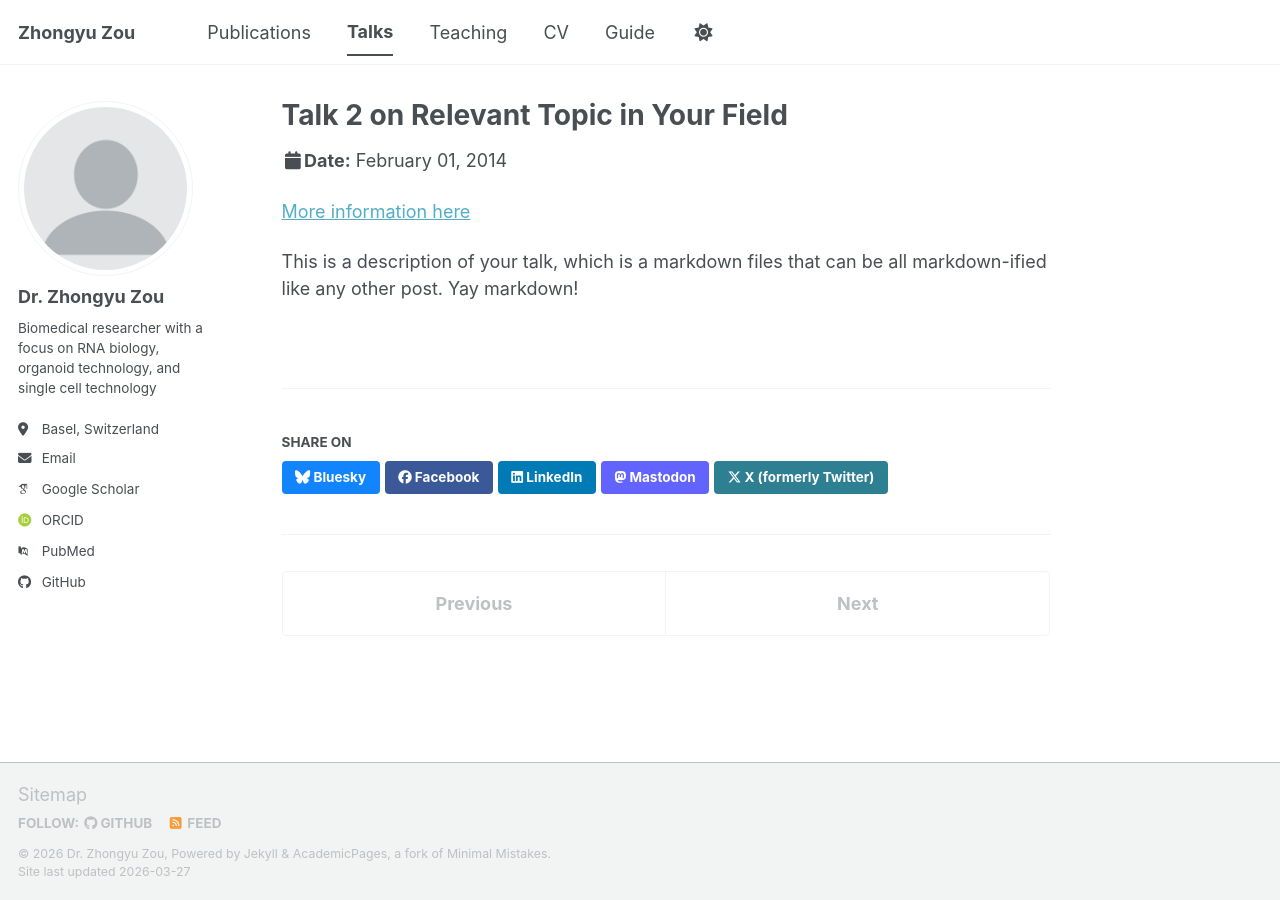
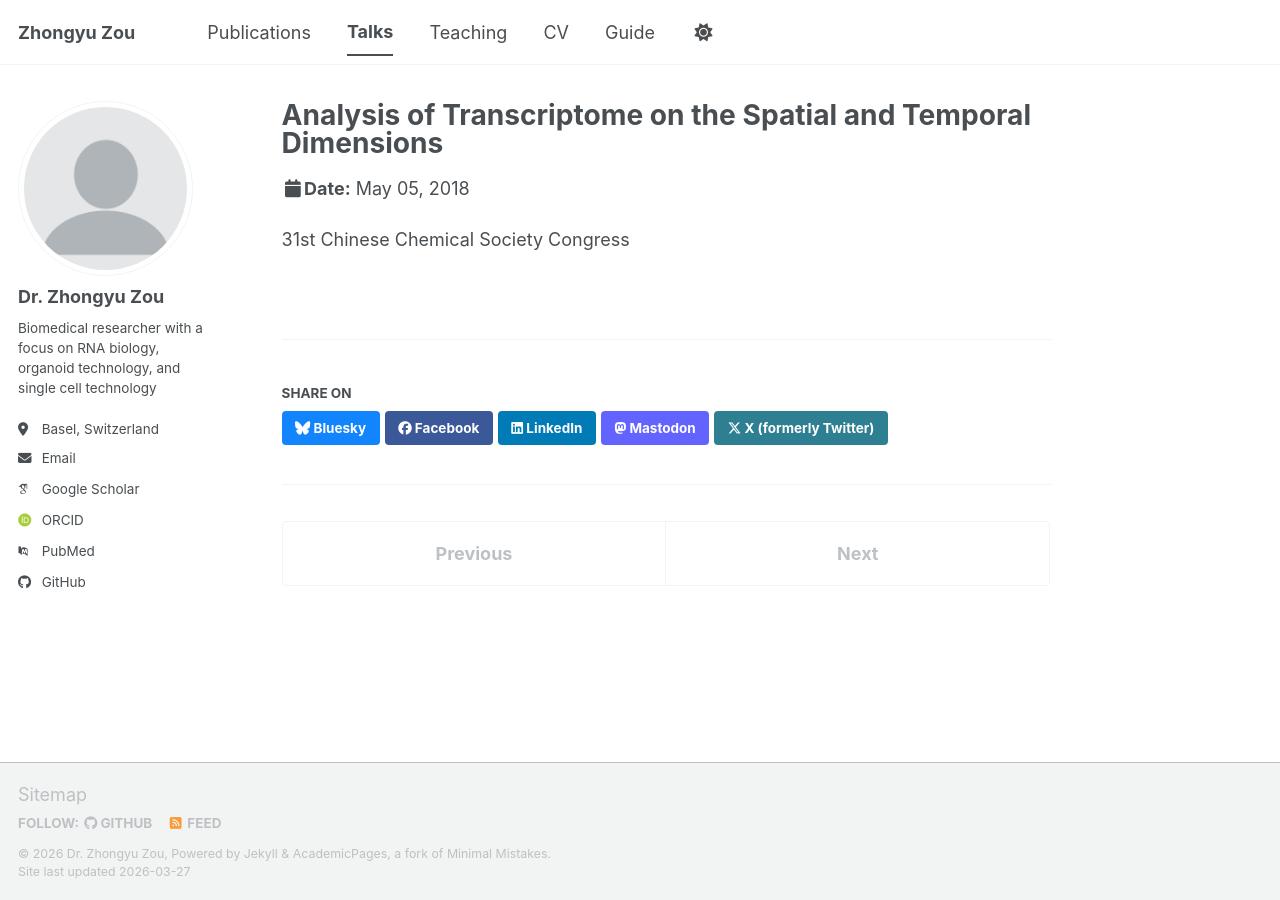
Before and after one commit to zhongyu-zou/zhongyu-zou.github.io, a Jekyll site: the page built from _talks/2014-02-01-talk-2.md, in a window 1280 px wide. Built offline with Jekyll 4.4.1, drawn with Linux system fonts in a browser that asks for light colours; some web fonts are replaced; a script bundle is joined from its source files by our own code; library files that are not in the unit come from our copies.

Commit message:
Update 2014-02-01-talk-2.md

```diff
--- a/_talks/2014-02-01-talk-2.md
+++ b/_talks/2014-02-01-talk-2.md
@@ -1,13 +1,10 @@
 ---
-title: "Talk 2 on Relevant Topic in Your Field"
+title: "Analysis of Transcriptome on the Spatial and Temporal Dimensions"
 collection: talks
 type: "Talk"
-permalink: /talks/2014-02-01-talk-2
-venue: "London School of Testing"
-date: 2014-02-01
-location: "London, UK"
+venue: "Handzhou Conference Center, China"
+date: 2018-05-05
+location: "Hangzhou, China"
 ---
 
-[More information here](http://example2.com)
-
-This is a description of your talk, which is a markdown files that can be all markdown-ified like any other post. Yay markdown!
+31st Chinese Chemical Society Congress
```
